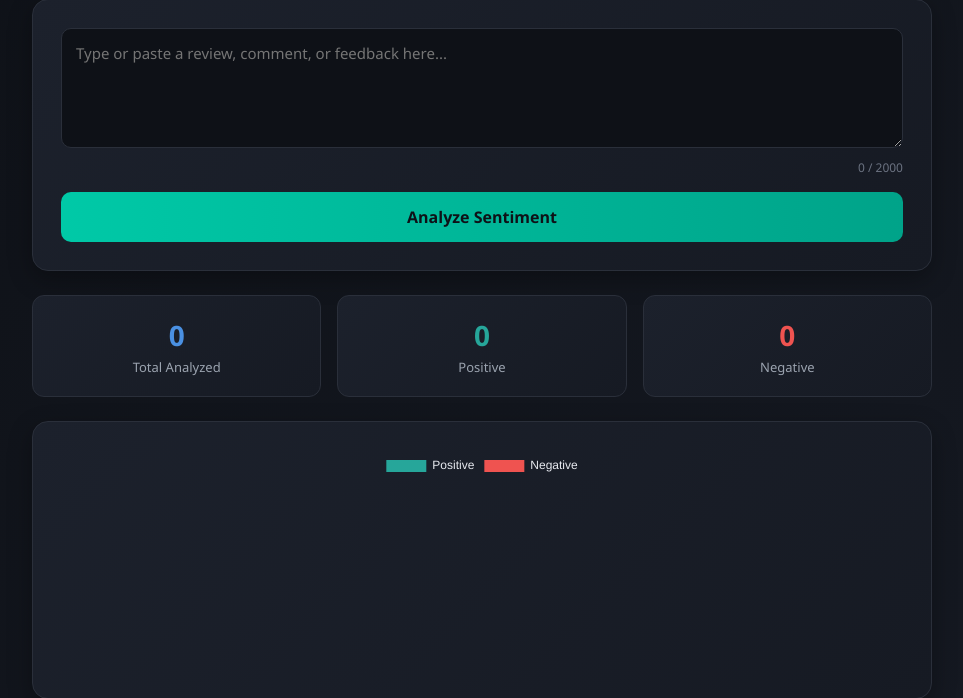
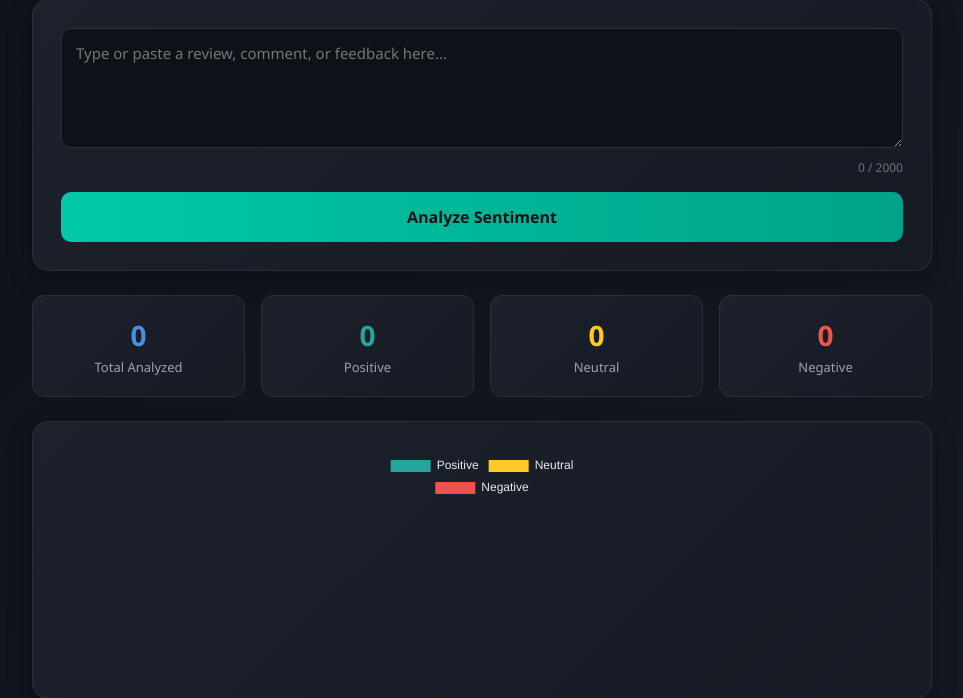
Before and after one commit to vikasdewangan-tech/sentiment-analyzer, a Flask app: page / in a window 1280 px wide. Shown: the part 155-853 px from the top of the page, without its empty margins (158-1121 px from the left). Run offline with Flask 3, Linux system fonts and the light colour scheme; data that the repository does not hold is empty.

Commit message:
Add neutral sentiment classification

```diff
--- a/app.py
+++ b/app.py
@@ -66,7 +66,7 @@ def get_stats():
     cursor.execute("SELECT sentiment, COUNT(*) FROM history GROUP BY sentiment")
     rows = cursor.fetchall()
     conn.close()
-    stats = {"POSITIVE": 0, "NEGATIVE": 0}
+    stats = {"POSITIVE": 0, "NEGATIVE": 0, "NEUTRAL": 0}
     for sentiment, count in rows:
         stats[sentiment] = count
     return stats
@@ -91,8 +91,20 @@ def analyze():
 
     try:
         result = sentiment_pipeline(text)[0]
-        sentiment = result["label"]  # POSITIVE or NEGATIVE
-        confidence = round(result["score"] * 100, 2)
+        raw_label = result["label"]  # POSITIVE or NEGATIVE (from model)
+        raw_score = result["score"]  # confidence for that raw label, 0-1
+
+        # The base model only outputs Positive/Negative. When it isn't
+        # confident either way, we treat the text as Neutral rather than
+        # forcing a strong label — this covers plain/factual statements
+        # (e.g. "my name is Vikas") that aren't really opinions.
+        NEUTRAL_THRESHOLD = 0.60
+        if raw_score < NEUTRAL_THRESHOLD:
+            sentiment = "NEUTRAL"
+            confidence = round(raw_score * 100, 2)
+        else:
+            sentiment = raw_label
+            confidence = round(raw_score * 100, 2)
 
         save_result(text, sentiment, confidence)
 
--- a/templates/index.html
+++ b/templates/index.html
@@ -96,6 +96,7 @@
     }
     .badge-positive { background: rgba(38, 166, 154, 0.2); color: #26a69a; border: 1px solid #26a69a; }
     .badge-negative { background: rgba(239, 83, 80, 0.2); color: #ef5350; border: 1px solid #ef5350; }
+    .badge-neutral { background: rgba(255, 202, 40, 0.2); color: #ffca28; border: 1px solid #ffca28; }
 
     .confidence-bar-wrap {
         background: #0e1117;
@@ -139,6 +140,7 @@
     .tag { padding: 4px 10px; border-radius: 20px; font-size: 12px; font-weight: 600; }
     .tag-pos { background: rgba(38, 166, 154, 0.2); color: #26a69a; }
     .tag-neg { background: rgba(239, 83, 80, 0.2); color: #ef5350; }
+    .tag-neu { background: rgba(255, 202, 40, 0.2); color: #ffca28; }
 
     .empty-state { text-align: center; color: #6b7280; padding: 30px; font-size: 14px; }
 
@@ -190,6 +192,10 @@
         <div class="stat-box">
             <h3 id="posCount" style="color:#26a69a;">0</h3>
             <p>Positive</p>
+        </div>
+        <div class="stat-box">
+            <h3 id="neuCount" style="color:#ffca28;">0</h3>
+            <p>Neutral</p>
         </div>
         <div class="stat-box">
             <h3 id="negCount" style="color:#ef5350;">0</h3>
@@ -273,11 +279,20 @@ function showResult(data) {
     const text = document.getElementById('confidenceText');
 
     card.classList.add('show');
-    const isPositive = data.sentiment === 'POSITIVE';
-    badge.textContent = isPositive ? '😊 Positive' : '😟 Negative';
-    badge.className = 'sentiment-badge ' + (isPositive ? 'badge-positive' : 'badge-negative');
+
+    let emoji, label, badgeClass, barColor;
+    if (data.sentiment === 'POSITIVE') {
+        emoji = '😊'; label = 'Positive'; badgeClass = 'badge-positive'; barColor = '#26a69a';
+    } else if (data.sentiment === 'NEGATIVE') {
+        emoji = '😟'; label = 'Negative'; badgeClass = 'badge-negative'; barColor = '#ef5350';
+    } else {
+        emoji = '😐'; label = 'Neutral'; badgeClass = 'badge-neutral'; barColor = '#ffca28';
+    }
+
+    badge.textContent = `${emoji} ${label}`;
+    badge.className = 'sentiment-badge ' + badgeClass;
     bar.style.width = data.confidence + '%';
-    bar.style.background = isPositive ? '#26a69a' : '#ef5350';
+    bar.style.background = barColor;
     text.textContent = `Confidence: ${data.confidence}%`;
 }
 
@@ -285,9 +300,10 @@ async function loadHistory() {
     const res = await fetch('/history');
     const data = await res.json();
 
-    const total = data.stats.POSITIVE + data.stats.NEGATIVE;
+    const total = data.stats.POSITIVE + data.stats.NEGATIVE + (data.stats.NEUTRAL || 0);
     document.getElementById('totalCount').textContent = total;
     document.getElementById('posCount').textContent = data.stats.POSITIVE;
+    document.getElementById('neuCount').textContent = data.stats.NEUTRAL || 0;
     document.getElementById('negCount').textContent = data.stats.NEGATIVE;
 
     updateChart(data.stats);
@@ -300,10 +316,10 @@ function updateChart(stats) {
     chart = new Chart(ctx, {
         type: 'doughnut',
         data: {
-            labels: ['Positive', 'Negative'],
+            labels: ['Positive', 'Neutral', 'Negative'],
             datasets: [{
-                data: [stats.POSITIVE, stats.NEGATIVE],
-                backgroundColor: ['#26a69a', '#ef5350'],
+                data: [stats.POSITIVE, stats.NEUTRAL || 0, stats.NEGATIVE],
+                backgroundColor: ['#26a69a', '#ffca28', '#ef5350'],
                 borderWidth: 0
             }]
         },
@@ -323,8 +339,10 @@ function renderHistoryTable(history) {
     }
     let html = '<table><thead><tr><th>Text</th><th>Sentiment</th><th>Confidence</th><th>Time</th></tr></thead><tbody>';
     history.forEach(item => {
-        const tagClass = item.sentiment === 'POSITIVE' ? 'tag-pos' : 'tag-neg';
-        const label = item.sentiment === 'POSITIVE' ? 'Positive' : 'Negative';
+        let tagClass, label;
+        if (item.sentiment === 'POSITIVE') { tagClass = 'tag-pos'; label = 'Positive'; }
+        else if (item.sentiment === 'NEGATIVE') { tagClass = 'tag-neg'; label = 'Negative'; }
+        else { tagClass = 'tag-neu'; label = 'Neutral'; }
         html += `<tr>
             <td class="text-cell">${escapeHtml(item.text)}</td>
             <td><span class="tag ${tagClass}">${label}</span></td>
```
Also changed, not shown: README.md.
